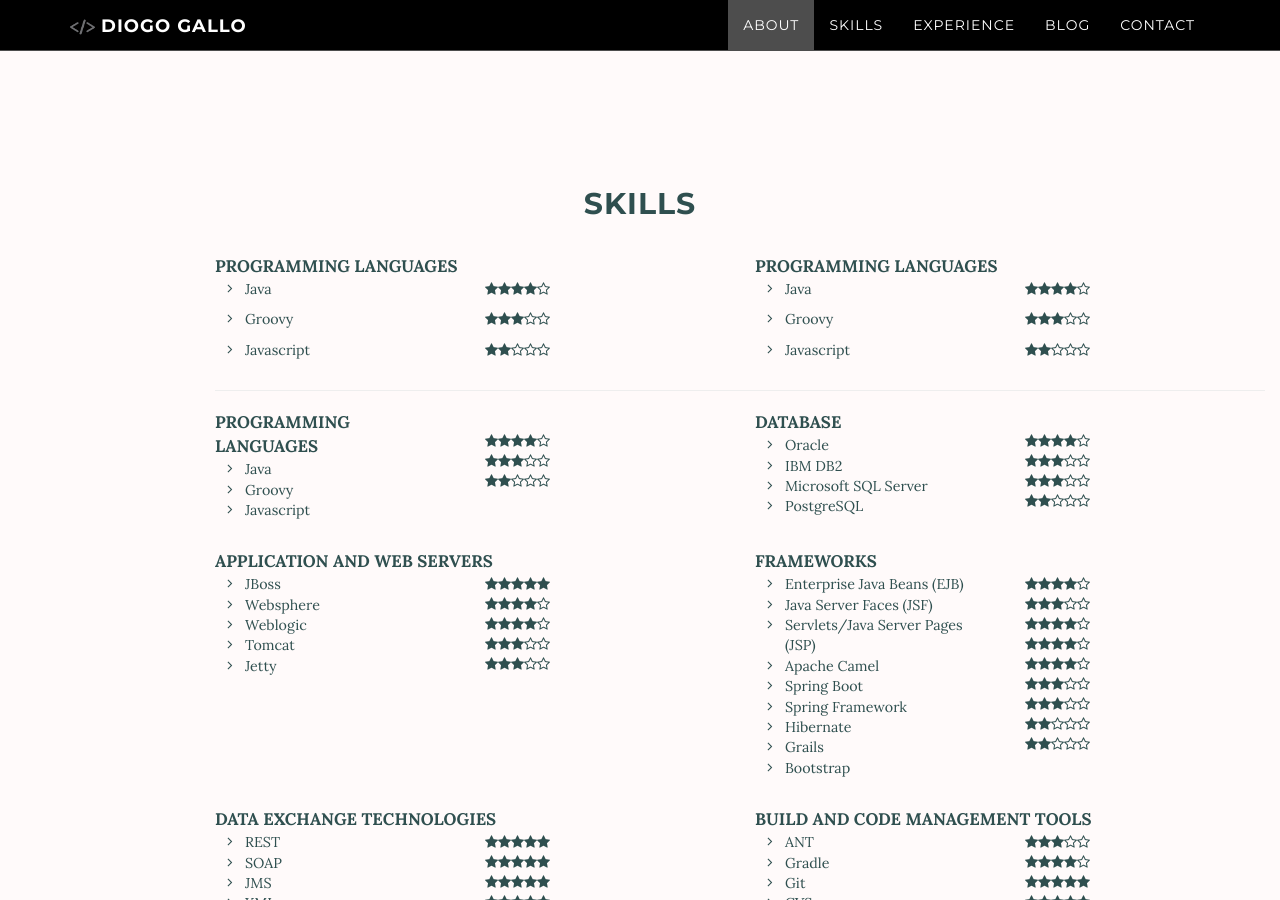
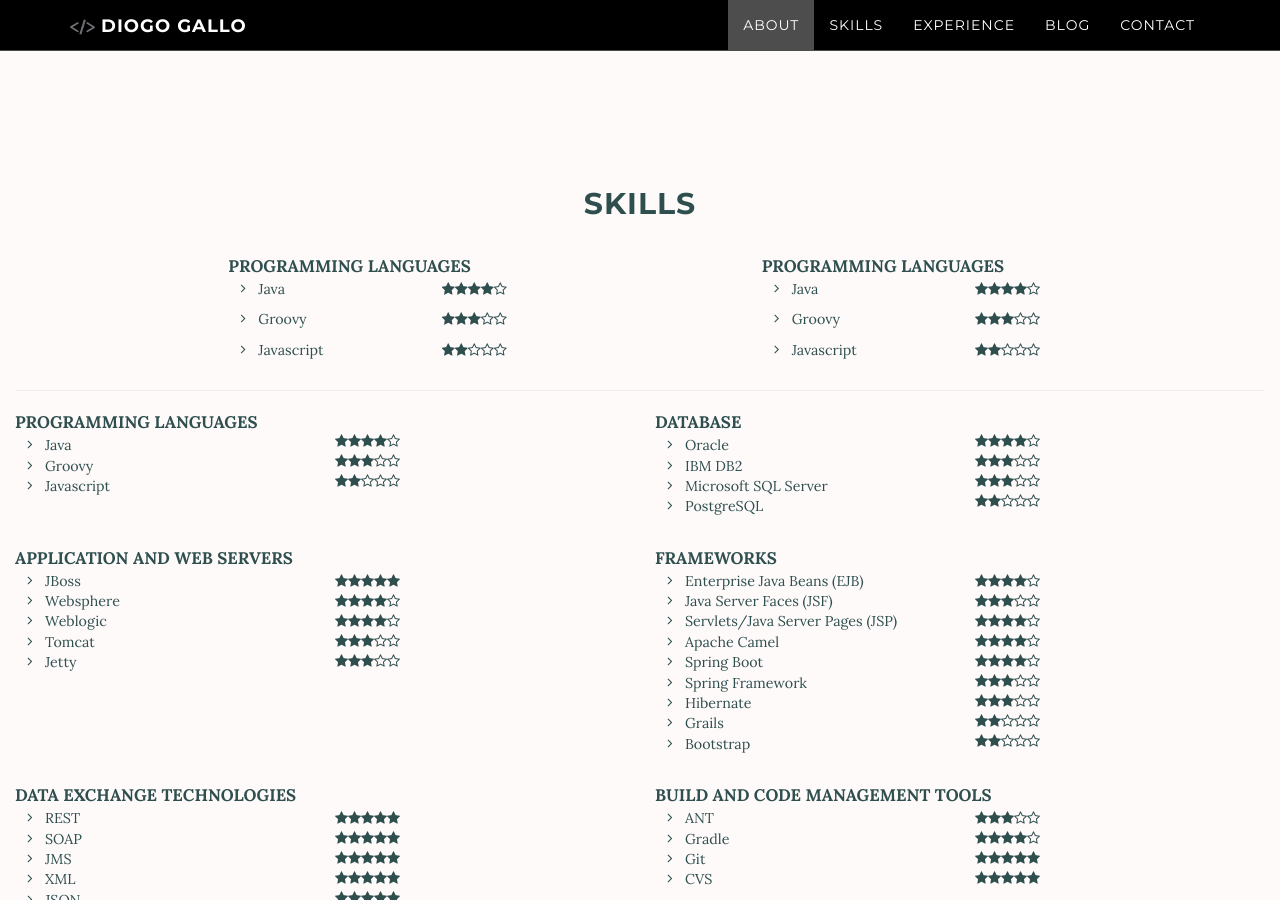
Before and after one commit to diogogallo/diogogallo.github.io, a Jekyll site: the page built from index.html, in a window 1280 px wide and 900 px high, scrolled down 1415 px. Built offline with Jekyll 4.4.1, drawn with Linux system fonts in a browser that asks for light colours; nearby versions of some CDN libraries; comment, search, counter and statistics services are not loaded.

Commit message:
skills adjustments

```diff
--- a/_includes/skills.html
+++ b/_includes/skills.html
@@ -5,12 +5,12 @@
     <div class="row">
         {{ page.content | markdownify }}
 
-        <div class="skills-block text-left" style="padding-left:200px">
+        <div class="skills-block text-left">
 
                 <div class="outer_starContainer container-fluid">
 
                     <div class="row">
-                      <div class="col-sm-6">
+                      <div class="col-sm-6 col-md-4 col-md-offset-2">
                         <span style="font-size:120%;font-weight:bold">PROGRAMMING LANGUAGES</span>
                         <div class="row">
                           <div class="col-sm-12">
@@ -47,7 +47,7 @@
                           </div>
                         </div>
                       </div>
-                      <div class="col-sm-6">
+                      <div class="col-sm-6 col-md-4 col-md-offset-1">
                         <span style="font-size:120%;font-weight:bold">PROGRAMMING LANGUAGES</span>
                         <div class="row">
                           <div class="col-sm-12">
```
